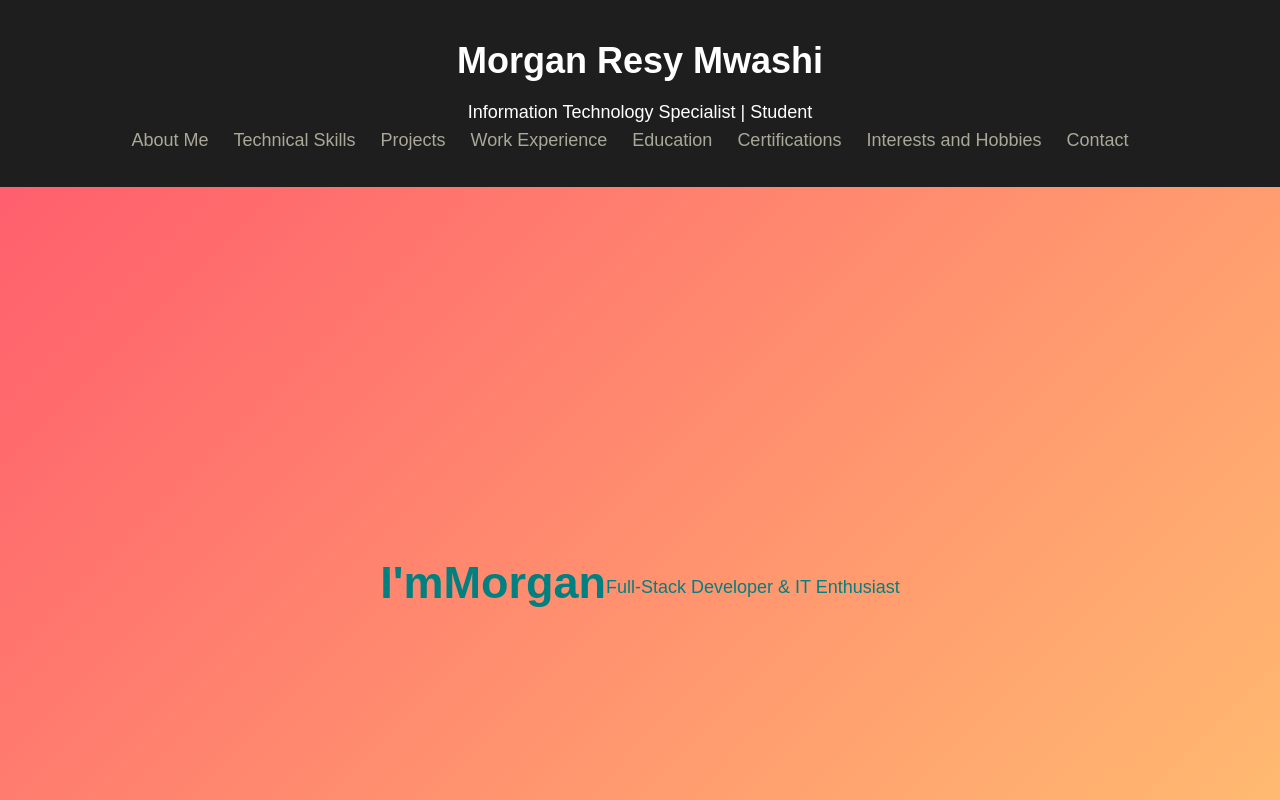
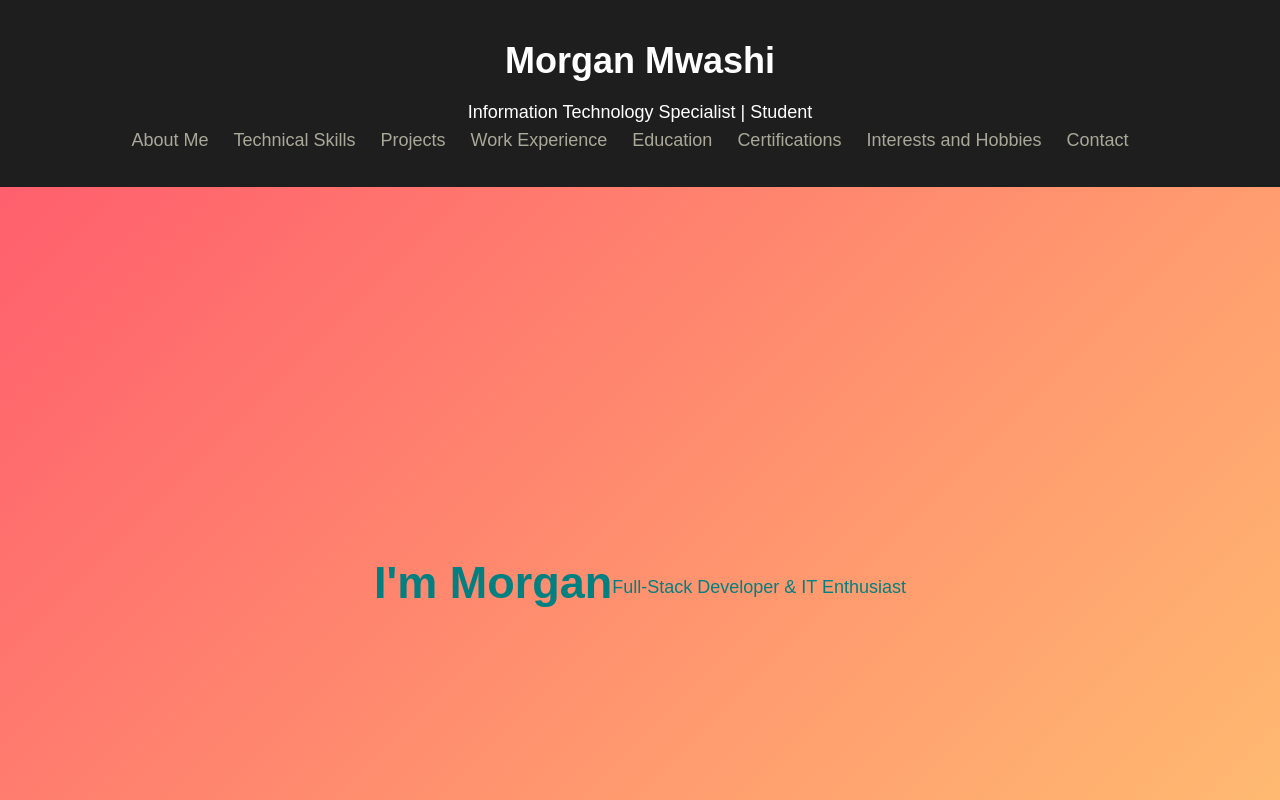
Before and after one commit to K-re-creator/Morgan--portfolio, a plain HTML site: page index.html in a window 1280 px wide. Shown: the top 800 px of the page. Drawn offline with Linux system fonts and the light colour scheme.

Commit message:
Update index.html

```diff
--- a/index.html
+++ b/index.html
@@ -140,7 +140,7 @@ footer {
     color: #d3d3d3;
     margin-top: 2rem;
 }
-/*Mobile devices (max width of 600px)*/
+/*/*Mobile devices (max width of 600px)*/
 @media only screen and (max-width: 600px) {
   body {
     font-size: 16px;
@@ -149,13 +149,13 @@ footer {
   header h1 {
     font-size: 24px;
   }
-}
+}*/
 </style>
 </head>
 <body id="top">
     <header>
         <div class="Logo">
-        <h1>Morgan Resy Mwashi</h1>
+        <h1>Morgan Mwashi</h1>
         </div>
         <p>Information Technology Specialist | Student</p>
         <nav>
@@ -172,8 +172,7 @@ footer {
         </nav>
     </header>
     <div class="hero">
-        <h2>I'm</h2>
-       <h2>Morgan</h2>
+        <h2>I'm Morgan</h2>
         <p>Full-Stack Developer & IT Enthusiast</p>
     </div>
     <section id="About">
```
